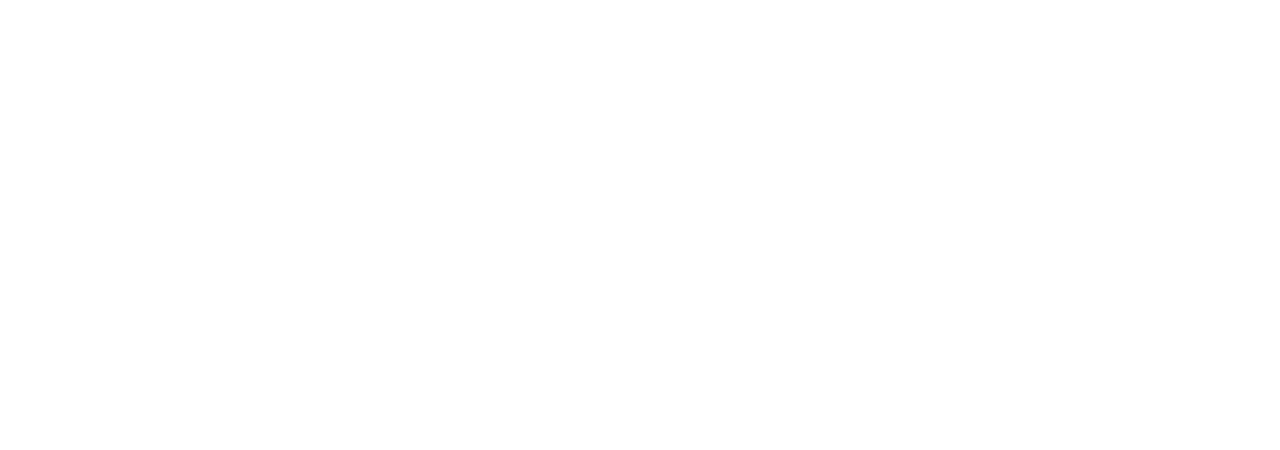
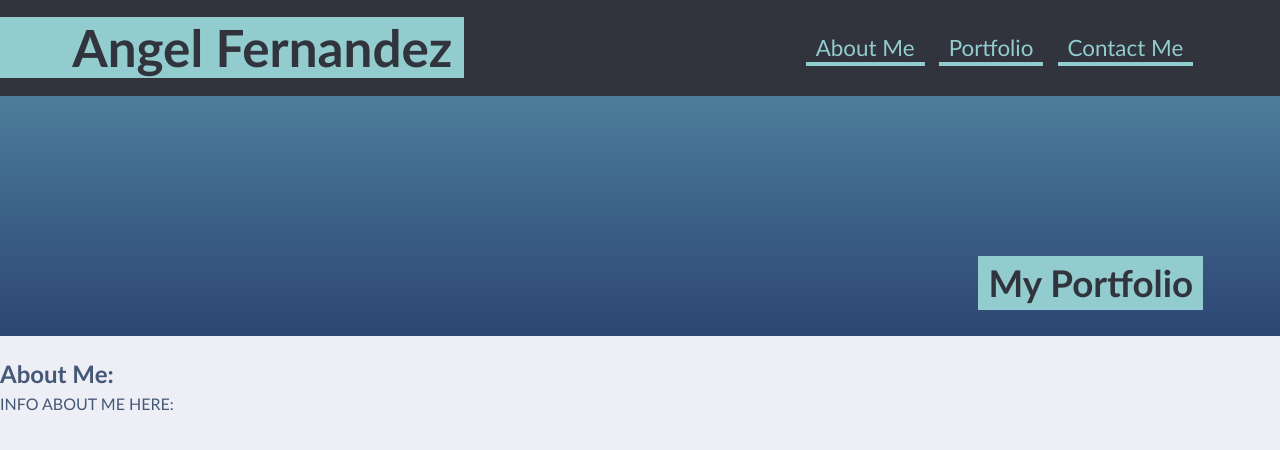
Before and after one commit to b3hold23/Challenge-demo-2, a plain HTML site: page index.html in a window 1280 px wide. Drawn offline with Linux system fonts and the light colour scheme.

Commit message:
began to add html files

```diff
--- a/assets/css/style.css
+++ b/assets/css/style.css
@@ -59,7 +59,8 @@ nav {
   flex-wrap: wrap;
 }
 
-nav a {
+nav li {
+  display: inline;
   text-decoration: none;
   padding: 5px 10px;
   color: var(--secondary);
--- a/index.html
+++ b/index.html
@@ -2,11 +2,44 @@
 <html lang="en">
 
 <head>
-<!-- TODO: add head content below -->
-
+    <meta charset="UTF-8" />
+    <meta name="viewport" content="width=device-width, initial-scale=1.0" />
+    <link rel="stylesheet" href="./assets/css/style.css">
+    <title>My Portfolio</title>
 </head>
 
+<header>
+    <h1>
+        Angel Fernandez
+    </h1>
+    <nav>
+        <ul>
+            <li a href="#">About Me</li>
+            <li a href="#">Portfolio</li>
+            <li a href="#">Contact Me</li>
+        </ul>
+    </nav>
+</header>
+
 <body>
+
+    <section class="hero-banner">
+        <h2>My Portfolio</h2>
+    </section>
+
+<main>
+    <section class="page section">
+        <h1>
+            About Me:
+        </h1>
+            <p>
+                INFO ABOUT ME HERE:
+            </p>
+    </section>
+</main>
+    <!-- TODO: add head content below -->
+
+
 <!-- TODO: add body content below -->
 
 </body>
```
Also changed, not shown: Challenge-demo-2/index.html (added, +15 -0 lines), assets/images/02-hero-bg.jpg (added), 1 other file.
